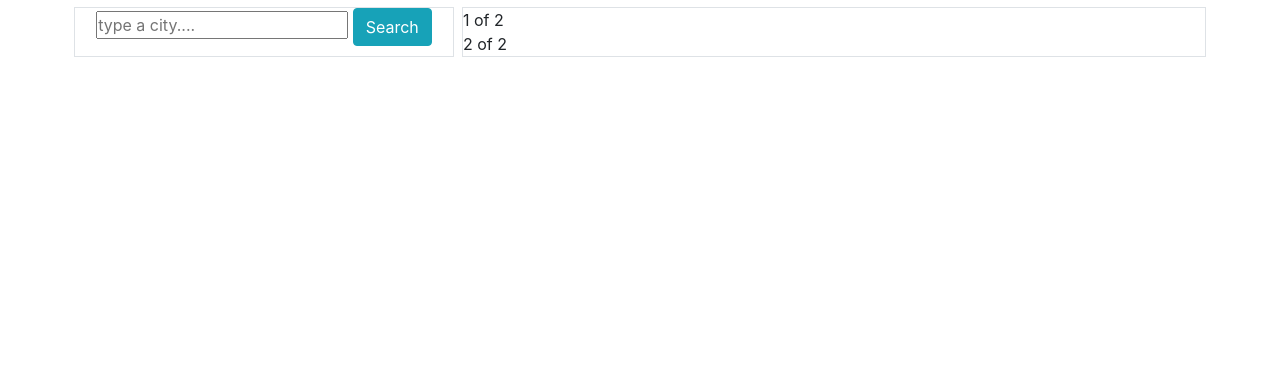
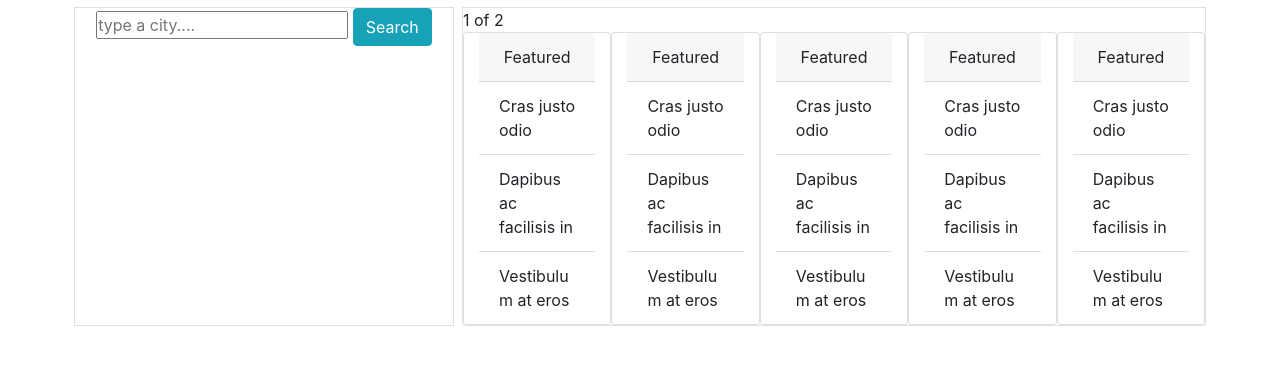
Before and after one commit to alonpatashnik/weather-app, a plain HTML site: page index.html in a window 1280 px wide. Shown: the part 51-416 px from the top of the page. Drawn offline with nearby package versions, Linux system fonts and the light colour scheme; no server answers.

Commit message:
added bootstrap formatting

```diff
--- a/index.html
+++ b/index.html
@@ -23,11 +23,60 @@
                 1 of 2
             </div>
             <div class="row">
-                2 of 2
+                <div class="card col">
+                    <div class="card-header">
+                      Featured
+                    </div>
+                    <ul class="list-group list-group-flush text-left">
+                      <li class="list-group-item">Cras justo odio</li>
+                      <li class="list-group-item">Dapibus ac facilisis in</li>
+                      <li class="list-group-item">Vestibulum at eros</li>
+                    </ul>
+                </div>
+                <div class="card col">
+                    <div class="card-header">
+                      Featured
+                    </div>
+                    <ul class="list-group list-group-flush text-left">
+                      <li class="list-group-item">Cras justo odio</li>
+                      <li class="list-group-item">Dapibus ac facilisis in</li>
+                      <li class="list-group-item">Vestibulum at eros</li>
+                    </ul>
+                </div>
+                <div class="card col">
+                    <div class="card-header">
+                      Featured
+                    </div>
+                    <ul class="list-group list-group-flush text-left">
+                      <li class="list-group-item">Cras justo odio</li>
+                      <li class="list-group-item">Dapibus ac facilisis in</li>
+                      <li class="list-group-item">Vestibulum at eros</li>
+                    </ul>
+                </div>
+                <div class="card col">
+                    <div class="card-header">
+                      Featured
+                    </div>
+                    <ul class="list-group list-group-flush text-left">
+                      <li class="list-group-item">Cras justo odio</li>
+                      <li class="list-group-item">Dapibus ac facilisis in</li>
+                      <li class="list-group-item">Vestibulum at eros</li>
+                    </ul>
+                </div>
+                <div class="card col">
+                    <div class="card-header">
+                      Featured
+                    </div>
+                    <ul class="list-group list-group-flush text-left">
+                      <li class="list-group-item">Cras justo odio</li>
+                      <li class="list-group-item">Dapibus ac facilisis in</li>
+                      <li class="list-group-item">Vestibulum at eros</li>
+                    </ul>
+                </div>
             </div>
           </div>
         </div>
-      </div>
+    </div>
     <script src="script.js"></script>
     <script src="https://cdn.jsdelivr.net/npm/jquery@3.5.1/dist/jquery.slim.min.js" integrity="sha384-DfXdz2htPH0lsSSs5nCTpuj/zy4C+OGpamoFVy38MVBnE+IbbVYUew+OrCXaRkfj" crossorigin="anonymous"></script>
 <script src="https://cdn.jsdelivr.net/npm/bootstrap@4.6.1/dist/js/bootstrap.bundle.min.js" integrity="sha384-fQybjgWLrvvRgtW6bFlB7jaZrFsaBXjsOMm/tB9LTS58ONXgqbR9W8oWht/amnpF" crossorigin="anonymous"></script>
```
